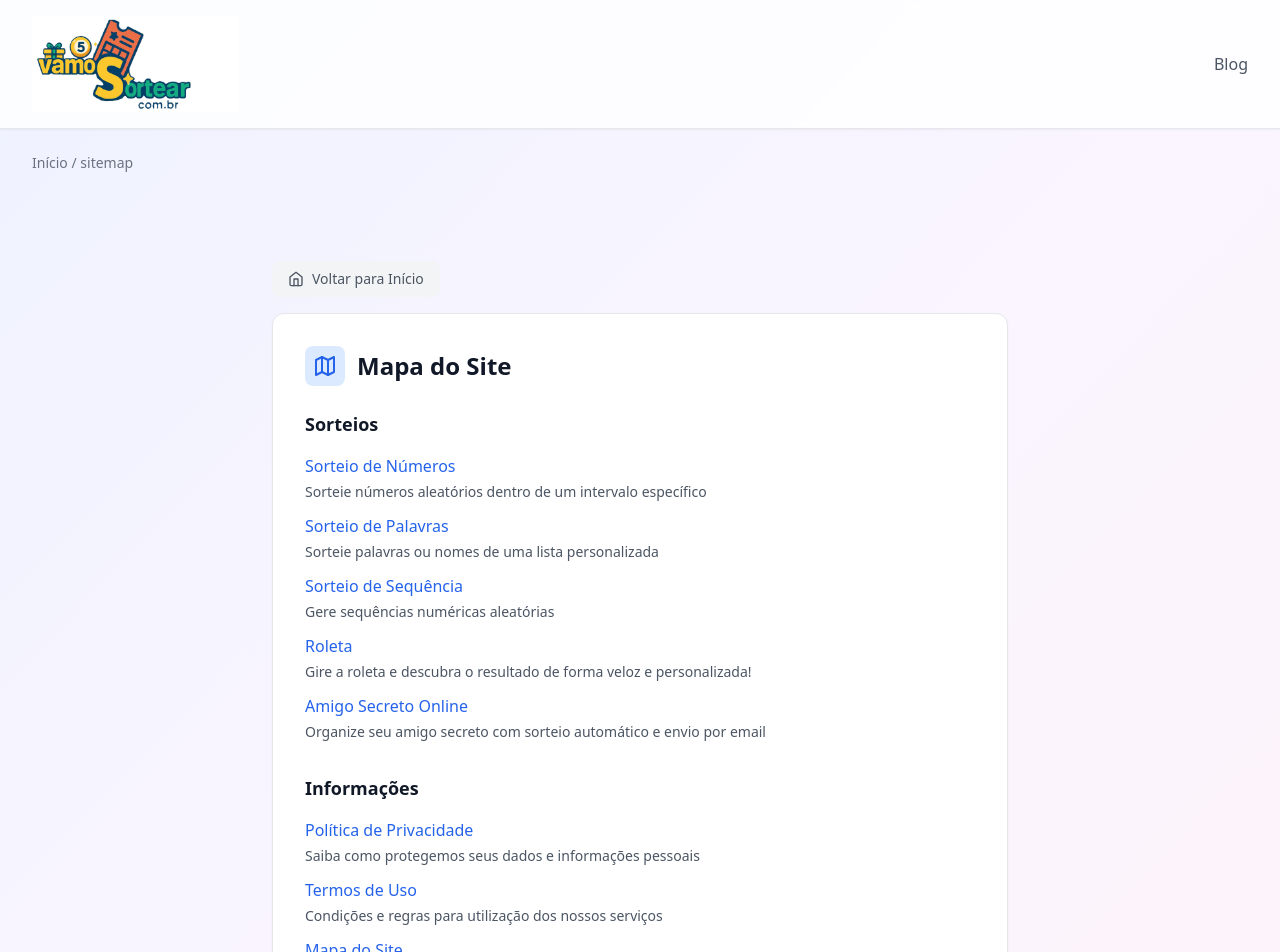
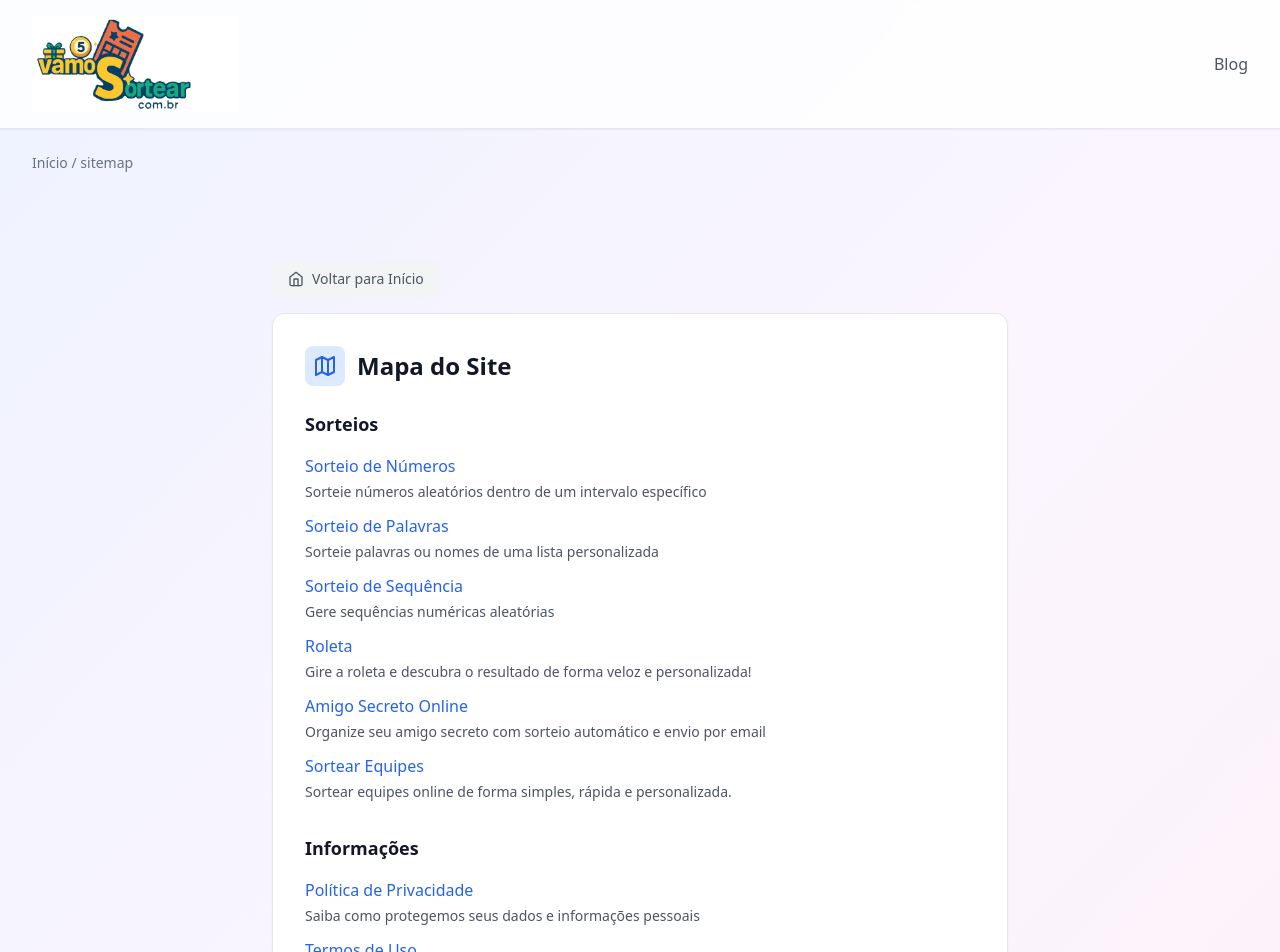
Before and after one commit to Mateyc45/sorteiosonline, a React (Vite) app: page /sitemap in a window 1280 px wide. Shown: the top 952 px of the page. Built offline with nearby package versions, Linux system fonts and the light colour scheme; a web font is replaced by a local one.

Commit message:
Adicionando Novo Sorteio no SiteMap

```diff
--- a/src/components/Sitemap.tsx
+++ b/src/components/Sitemap.tsx
@@ -142,6 +142,14 @@ export function Sitemap() {
                   Organize seu amigo secreto com sorteio automático e envio por email
                 </p>
               </li>
+              <li>
+                <Link to="/Sortear-Equipes" className="text-blue-600 hover:underline">
+                  Sortear Equipes
+                </Link>
+                <p className="text-sm text-gray-600 mt-1">
+                  Sortear equipes online de forma simples, rápida e personalizada.
+                </p>
+              </li>
             </ul>
           </section>
 
```
